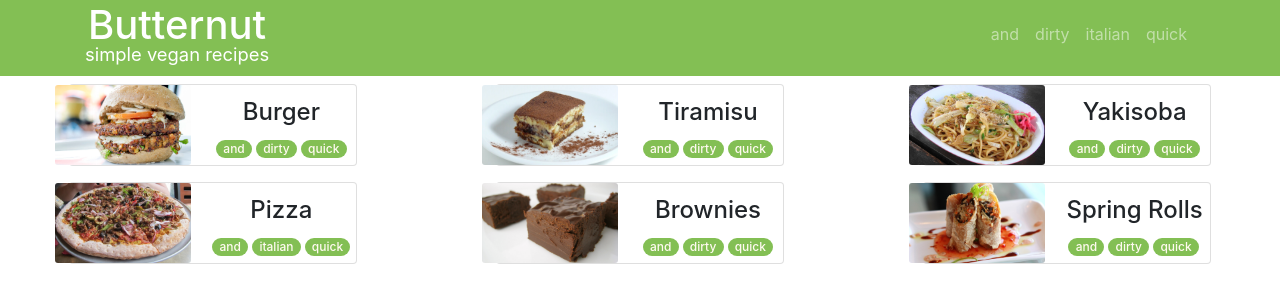
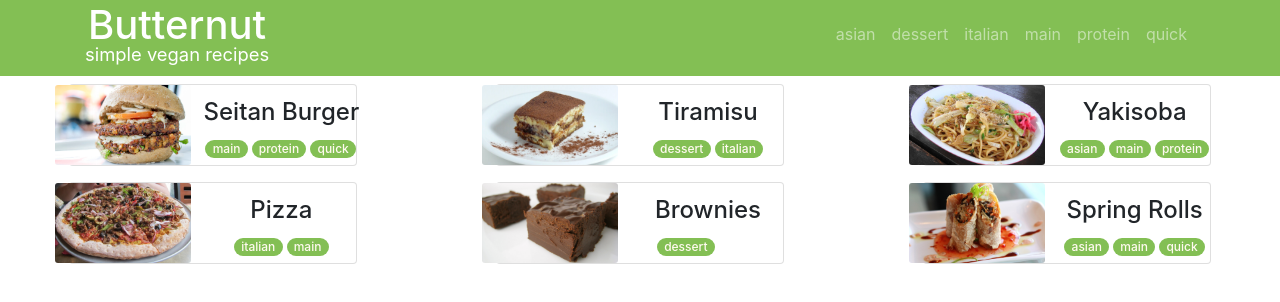
Before and after one commit to rumwerfer/butternut, a React (Create React App) app: page / in a window 1280 px wide. Shown: the top 302 px of the page. Built offline with nearby package versions, Linux system fonts and the light colour scheme.

Commit message:
recipe data

```diff
--- a/src/shared/recipes.js
+++ b/src/shared/recipes.js
@@ -1,33 +1,63 @@
 const recipes = [
   {
     id: 0,
-    name: "Burger",
-    tags: ["quick", "and", "dirty"]
+    name: "Seitan Burger",
+    tags: ["quick", "main", "protein"],
+    ingredients: ["bun", "seitan patty", "tomato", "mayonnaise"],
+    directions: ["slice bread", "put stuff inside", "done"],
+    imgAuthor: "Roee Shpernik",
+    imgLicense: "CC BY-SA 4.0",
+    imgSource: "https://commons.wikimedia.org/wiki/File:%D7%94%D7%9E%D7%91%D7%95%D7%A8%D7%92%D7%A8_%D7%98%D7%91%D7%A2%D7%95%D7%A0%D7%99.jpg"
   },
   {
     id: 1,
     name: "Tiramisu",
-    tags: ["quick", "and", "dirty"]
+    tags: ["dessert", "italian"],
+    ingredients: ["zwieback", "coffee", "soy milk", "coconut milk", "pudding"],
+    directions: ["make strong coffee", "make vanilla pudding with soy milk", "mix pudding with coconut milk", "make layers"],
+    imgAuthor: "Raffaele Diomede",
+    imgLicense: "CC BY 2.0",
+    imgSource: "https://commons.wikimedia.org/wiki/File:Tiramisu_-_Raffaele_Diomede.jpg"
   },
   {
     id: 2,
     name: "Yakisoba",
-    tags: ["quick", "and", "dirty"]
+    tags: ["main", "asian", "protein"],
+    ingredients: ["rice noodles", "hoisin sauce", "onion", "carrots", "sesame"],
+    directions: ["fry onion and carrots in a wok", "cook rice noodles for 3 minutes", "add noodles to wok", "add hoisin sauce and sesame"],
+    imgAuthor: "Shinkawana",
+    imgLicense: "CC BY 3.0",
+    imgSource: "https://commons.wikimedia.org/wiki/File:Fujinomiya-yakisoba.jpg"
   },
   {
     id: 3,
     name: "Pizza",
-    tags: ["quick", "and", "italian"]
+    tags: ["main", "italian"],
+    ingredients: ["flour", "yeast", "olive oil", "salt"],
+    directions: ["mix ingredients with lukewarm water", "knead for 10 minutes", "let it rest at a warm place"],
+    imgAuthor: "Lokesh Dhakar",
+    imgLicense: "CC BY 2.0",
+    imgSource: "https://commons.wikimedia.org/wiki/File:Vegan_pizza_at_Pizza_Luc%C3%A9.jpg"
   },
   {
     id: 4,
     name: "Brownies",
-    tags: ["quick", "and", "dirty"]
+    tags: ["dessert"],
+    ingredients: ["flour", "cocoa", "margarine"],
+    directions: ["mix everything", "put in oven", "done"],
+    imgAuthor: "Veganbaking.net",
+    imgLicense: "CC BY-SA 2.0",
+    imgSource: "https://commons.wikimedia.org/wiki/File:Vegan_Chocolate_Fudge.jpg"
   },
   {
     id: 5,
     name: "Spring Rolls",
-    tags: ["quick", "and", "dirty"]
+    tags: ["main", "asian", "quick"],
+    ingredients: ["carrots", "cabbage", "rice paper", "tofu"],
+    directions: ["stir fry veggies and tofu shortly", "moisten rice paper", "put veggies on rice paper and roll", "fry spring roll"],
+    imgAuthor: "Jennifer",
+    imgLicense: "CC BY-SA 2.0",
+    imgSource: "https://commons.wikimedia.org/wiki/File:Vegan_spring_rolls.jpg"
   }
 ];
 
```
